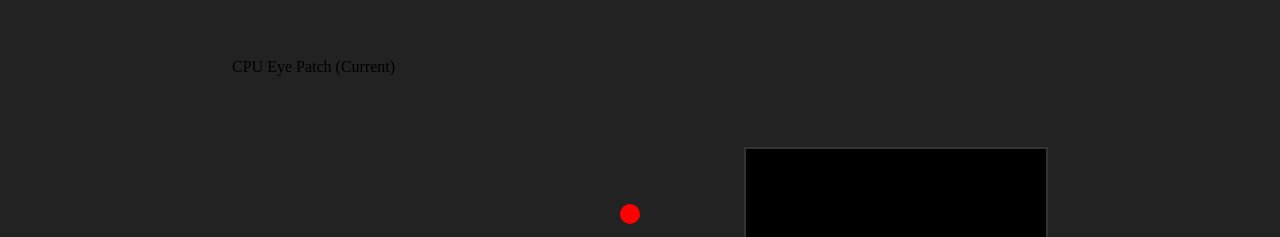
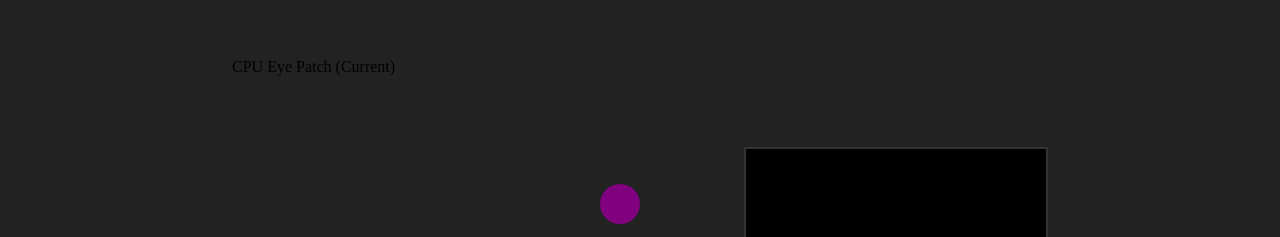
Before and after one commit to Max-Lovell/WebcamBiometrics, a website built with Vite: page index.html in a window 1280 px wide. Shown: the part 176-413 px from the top of the page. Built offline with nearby package versions, Linux system fonts and the light colour scheme.

Commit message:
Make gaze dot more obvious

```diff
--- a/index.css
+++ b/index.css
@@ -24,10 +24,10 @@
 }
 #cursor {
     position: fixed;
-    width: 20px;
-    height: 20px;
+    width: 40px;
+    height: 40px;
     border-radius: 50%;
-    background-color: red;
+    background-color: purple;
     pointer-events: none;
     z-index: 9999;
     transform: translate(-50%, -50%);
```
